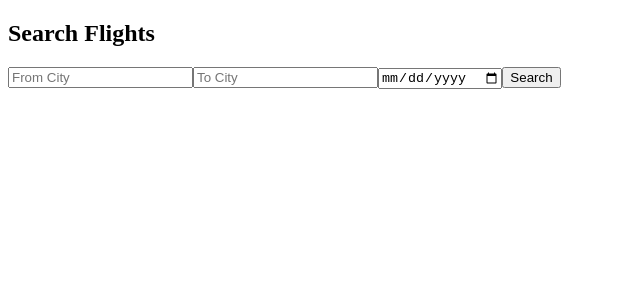
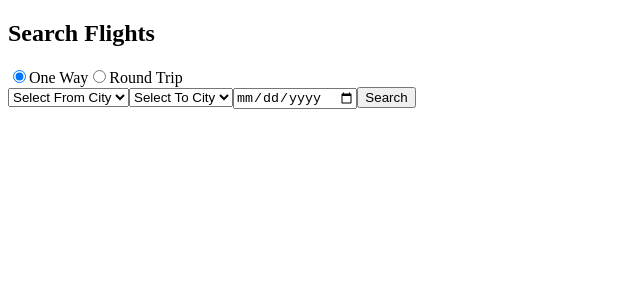
Before and after one commit to acciojob/phoenix-airlines-handesaurabh, a React app: page /flight-search in a window 1280 px wide. Shown: the top 300 px of the page, without its empty margins (0-640 px from the left). Built offline with nearby package versions, Linux system fonts and the light colour scheme.

Commit message:
Update FlightSearch.jsx

```diff
--- a/src/pages/FlightSearch.jsx
+++ b/src/pages/FlightSearch.jsx
@@ -5,38 +5,97 @@ import { setSearchDetails, setSelectedFlight } from "../redux/flightSlice";
 import { useNavigate } from "react-router-dom";
 
 export default function FlightSearch() {
+  const [tripType, setTripType] = useState("one-way");
   const [from, setFrom] = useState("");
   const [to, setTo] = useState("");
   const [date, setDate] = useState("");
+  const [returnDate, setReturnDate] = useState("");
   const [flights, setFlights] = useState([]);
-
   const dispatch = useDispatch();
   const navigate = useNavigate();
 
+  const cities = ["Mumbai", "Delhi", "Bangalore", "Kolkata", "Chennai", "Hyderabad"];
+
   const handleSearch = async () => {
-    const res = await axios.get("http://localhost:5000/api/flights/search", {
-      params: { from, to, date }
-    });
-
-    dispatch(setSearchDetails({ from, to, date }));
-    setFlights(res.data);
+    try {
+      const res = await axios.get("http://localhost:5000/api/flights/search", {
+        params: { from, to, date, tripType }
+      });
+      dispatch(setSearchDetails({ from, to, date, tripType, returnDate }));
+      setFlights(res.data);
+    } catch (error) {
+      console.error("Error searching flights:", error);
+      setFlights([]);
+    }
   };
 
   return (
     <div className="page">
       <h2>Search Flights</h2>
 
-      <input type="text" placeholder="From City" value={from} onChange={e => setFrom(e.target.value)} />
-      <input type="text" placeholder="To City" value={to} onChange={e => setTo(e.target.value)} />
+      <div>
+        <label>
+          <input
+            type="radio"
+            name="tripType"
+            value="one-way"
+            checked={tripType === "one-way"}
+            onChange={(e) => setTripType(e.target.value)}
+          />
+          One Way
+        </label>
+        <label>
+          <input
+            type="radio"
+            name="tripType"
+            value="round-trip"
+            checked={tripType === "round-trip"}
+            onChange={(e) => setTripType(e.target.value)}
+          />
+          Round Trip
+        </label>
+      </div>
+
+      <select value={from} onChange={e => setFrom(e.target.value)}>
+        <option value="">Select From City</option>
+        <ul>
+          {cities.map(city => (
+            <option key={city} value={city}>{city}</option>
+          ))}
+        </ul>
+      </select>
+
+      <select value={to} onChange={e => setTo(e.target.value)}>
+        <option value="">Select To City</option>
+        <ul>
+          {cities.map(city => (
+            <option key={city} value={city}>{city}</option>
+          ))}
+        </ul>
+      </select>
+
       <input type="date" value={date} onChange={e => setDate(e.target.value)} />
+
+      {tripType === "round-trip" && (
+        <input
+          type="date"
+          value={returnDate}
+          onChange={e => setReturnDate(e.target.value)}
+          placeholder="Return Date"
+        />
+      )}
 
       <button className="book-flight" onClick={handleSearch}>Search</button>
 
       <div>
+        {flights.length === 0 && from && to && date && (
+          <p>No flights available</p>
+        )}
         {flights.map(f => (
           <div key={f.id}>
             <h4>{f.airline}</h4>
             <p>{f.from} → {f.to}</p>
+            <p>Price: ${f.price}</p>
             <button className="book-flight" onClick={() => {
               dispatch(setSelectedFlight(f));
               navigate("/flight-booking");
```
